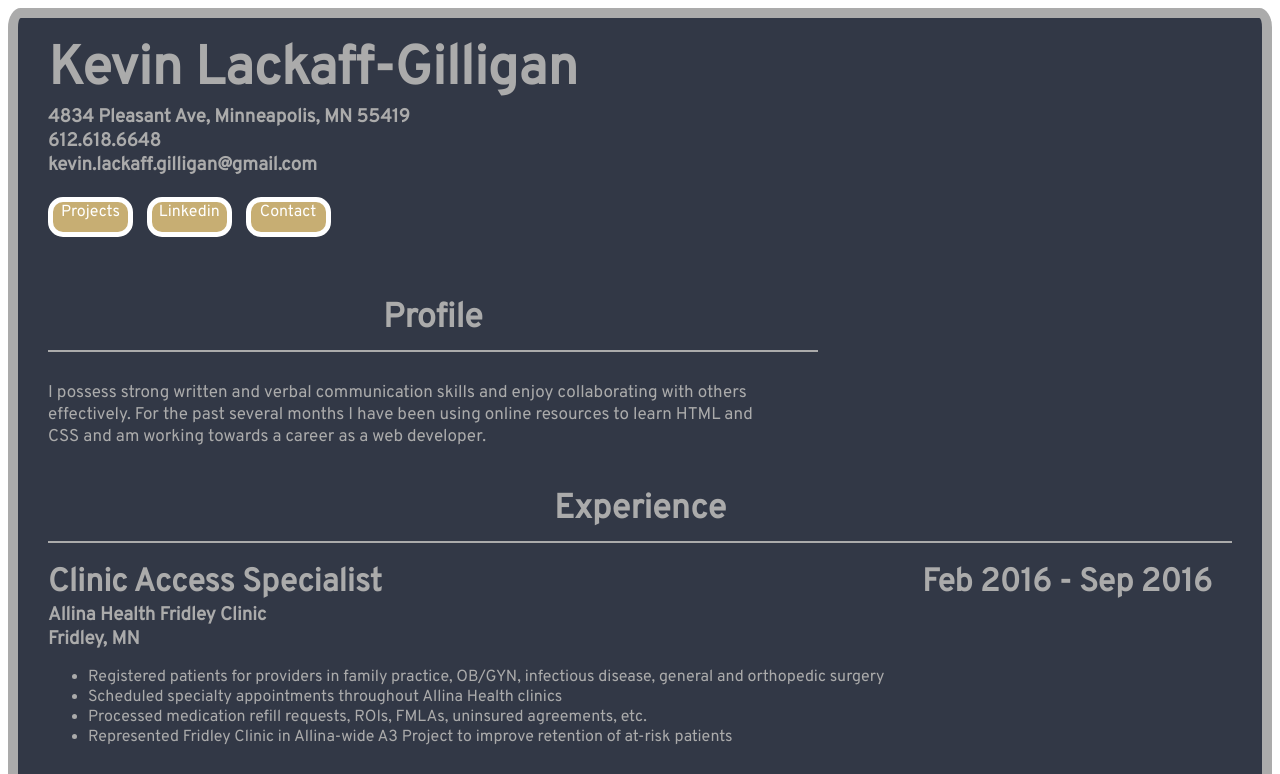
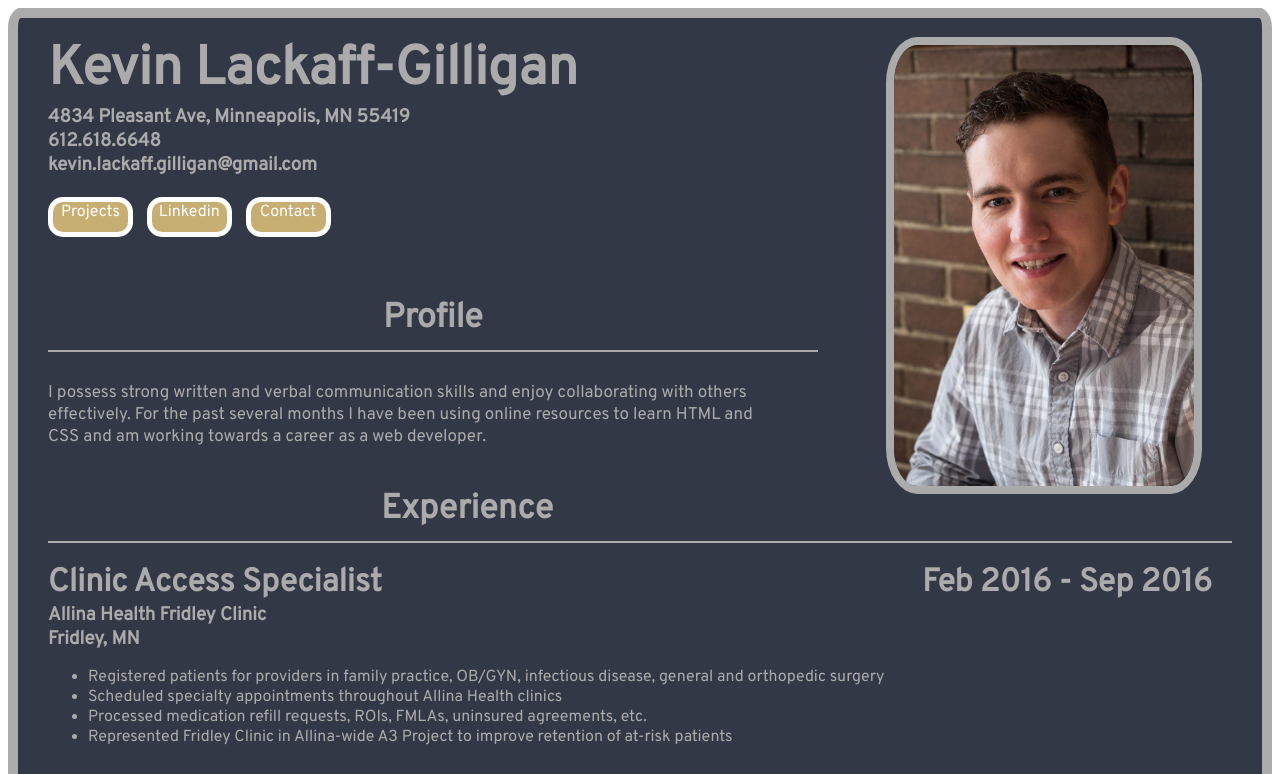
Before and after one commit to kevinlg333/kevinlg333.github.io, a plain HTML site: page index.html in a window 1280 px wide. Shown: the top 774 px of the page. Drawn offline with Linux system fonts and the light colour scheme.

Commit message:
attaching pic to html
select the image file page, then click "copy path"

```diff
--- a/index.html
+++ b/index.html
@@ -13,8 +13,7 @@
 		<h3>4834 Pleasant Ave, Minneapolis, MN 55419</h3>
 		<h3>612.618.6648</h3>
 		<h3>kevin.lackaff.gilligan@gmail.com</h3>
-		<!--<img src="http://i.imgur.com/OGDPIca.jpg" title="source: imgur.com" />-->
-
+		<img src="kevinlg333.github.io/mypic.jpg"/>
 	</header>
 
 	<nav>
```
